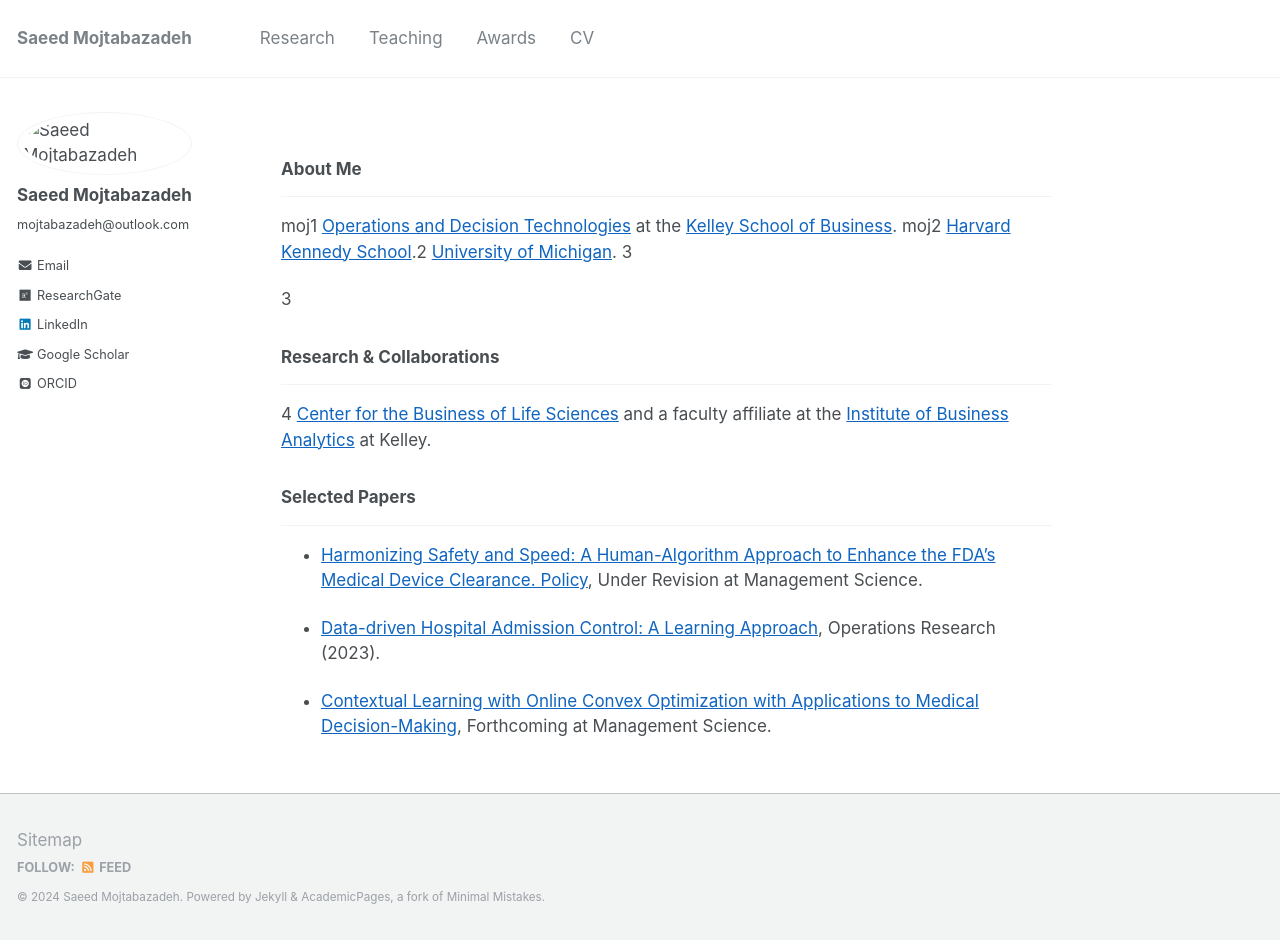
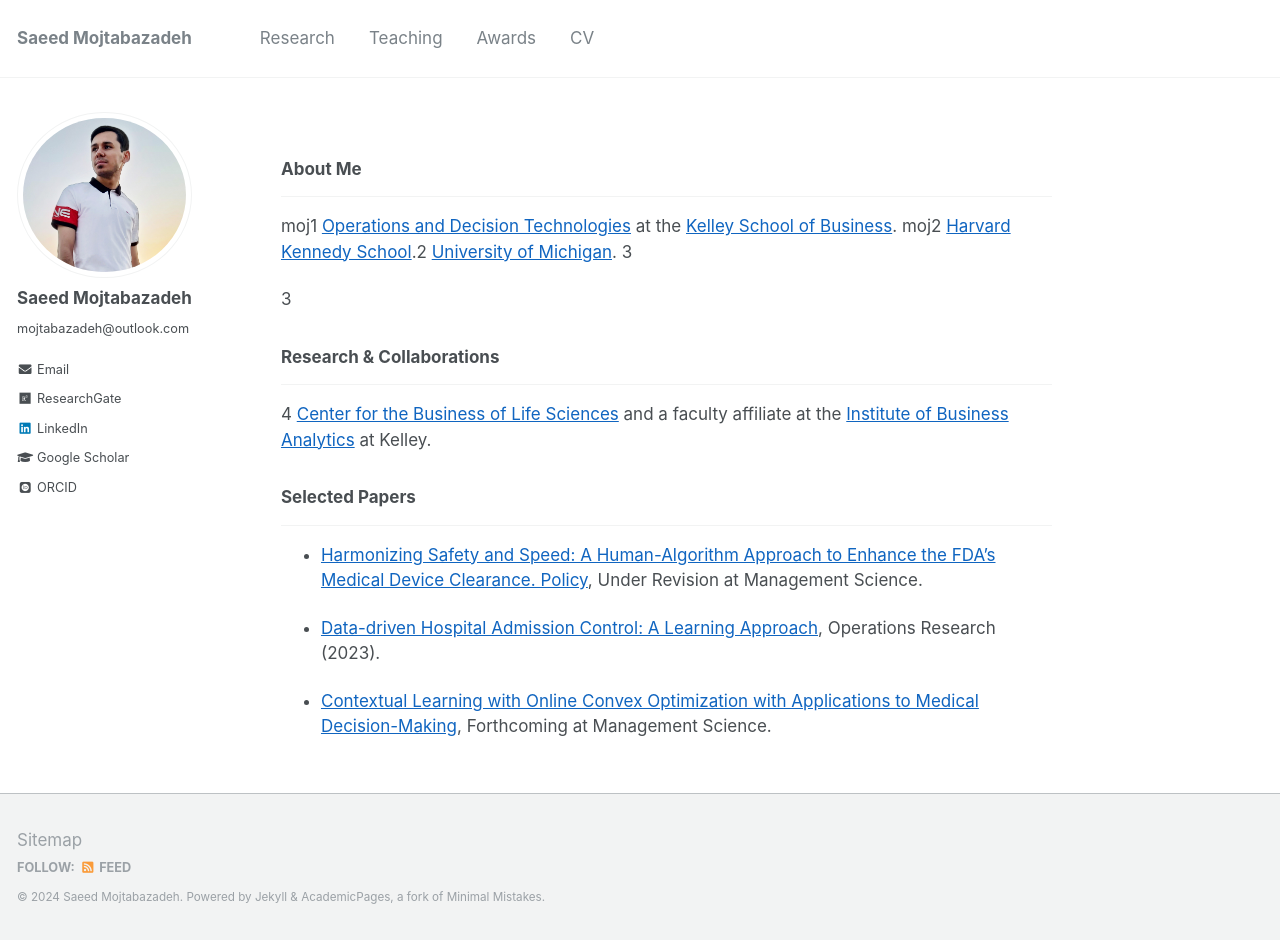
Before and after one commit to mojtabazadeh/mojtabazadeh.github.io, a Jekyll site: the page built from _pages/about.md, in a window 1280 px wide and 940 px high. Built offline with Jekyll 4.4.1, drawn with Linux system fonts in a browser that asks for light colours; some web fonts are replaced.

Commit message:
Update _config.yml

```diff
--- a/_config.yml
+++ b/_config.yml
@@ -81,7 +81,7 @@ analytics:
 # Site Author
 author:
   name             : "Saeed Mojtabazadeh"
-  avatar           : "images/Saeed.jpg"
+  avatar           : "Saeed.jpg"
   bio              : "mojtabazadeh@outlook.com"
   location         :
   employer         :
```
